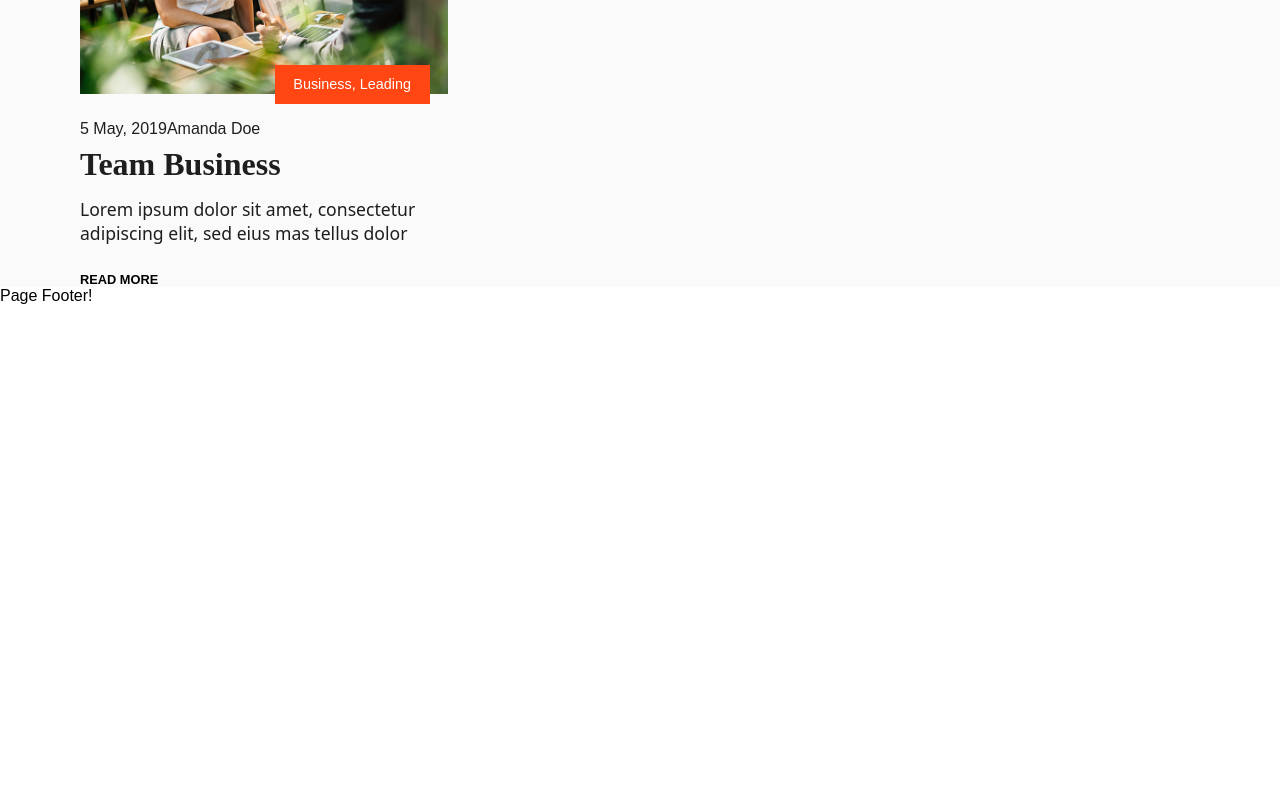
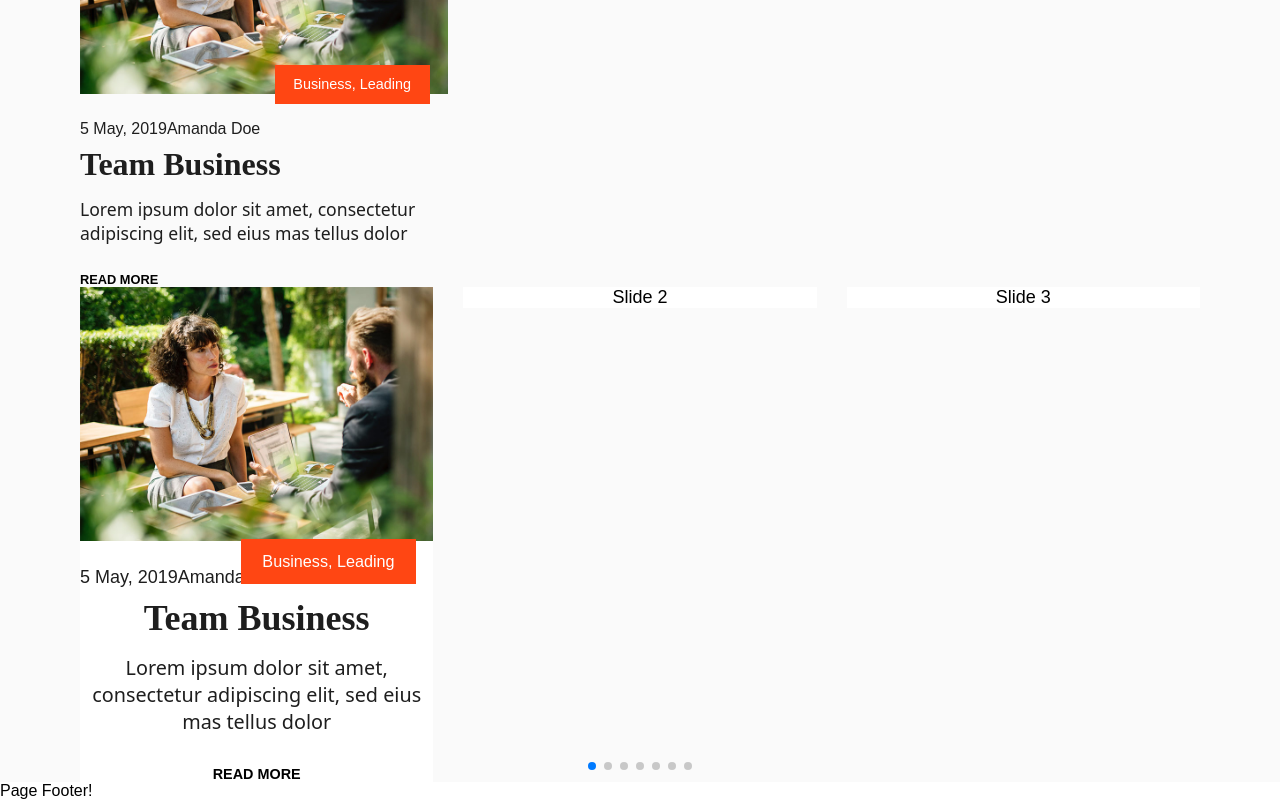
Before and after one commit to PasqualeIannace/proj-html-vuejs, a Vue app: page / in a window 1280 px wide. Shown: the part 4142-4942 px from the top of the page. Before the commit the page ends 4447 px from the top, so only its background shows below. Built offline with nearby package versions, Linux system fonts and the light colour scheme; a web font is replaced by a local one.

Commit message:
Importo libreria swiper

```diff
--- a/package.json
+++ b/package.json
@@ -15,6 +15,7 @@
     "@fortawesome/free-solid-svg-icons": "^6.5.0",
     "@fortawesome/vue-fontawesome": "^3.0.5",
     "axios": "^1.6.2",
+    "swiper": "^11.0.5",
     "vue": "^3.3.8"
   },
   "devDependencies": {
--- a/src/App.vue
+++ b/src/App.vue
@@ -4,16 +4,18 @@ import PageHeader from "./components/PageHeader.vue"
 import PageFooter from "./components/PageFooter.vue"
 
 import { store } from "./store.js" //state management
+import { register } from 'swiper/element/bundle';
+register();
 
 export default {
 	components: {
 		PageHeader,
 		PageMain,
-		PageFooter
+		PageFooter,
 	},
 	data() {
 		return {
-			store
+			store,
 		}
 	},
 	mounted() {
--- a/src/components/PageMain.vue
+++ b/src/components/PageMain.vue
@@ -1,5 +1,13 @@
 <script>
 import { store } from "../store.js" //state management
+import { register } from 'swiper/element/bundle'; //caroselli!!!
+
+register();
+import 'swiper/css';
+import 'swiper/css/pagination';
+
+import { Swiper, SwiperSlide } from 'swiper/vue';
+import { Pagination } from 'swiper/modules';
 
 import Jumbo from "./Jumbo.vue"
 import Section1 from "./Section1.vue"
@@ -10,6 +18,14 @@ export default {
         Jumbo,
         Section1,
         Section2,
+        Swiper,
+        SwiperSlide,
+    },
+
+    setup() {
+        return {
+            modules: [Pagination],
+        };
     },
 
     data() {
@@ -22,7 +38,6 @@ export default {
 
     },
     mounted() {
-
     }
 }
 </script>
@@ -76,6 +91,39 @@ export default {
                     <p class="rMore">READ MORE</p>
                 </div>
             </div>
+
+            <!-- swiper test -->
+            <swiper :slidesPerView="3" :spaceBetween="30" :pagination="{
+                clickable: true,
+            }" :modules="modules" class="mySwiper">
+                <swiper-slide>
+                    <div class="card relative">
+                        <img src="/img/h1-img-01.jpg" alt="">
+                        <div class="infoImg bgOrange absolute">
+                            <span>Business, Leading</span>
+                        </div>
+
+                        <div class="infoEvent dFlex">
+                            <div class="date">
+                                <a href="#">5 May, 2019</a>
+                            </div>
+                            <div class="guest">
+                                <a href="#">Amanda Doe</a>
+                            </div>
+                        </div>
+                        <div class="cardTitle">
+                            <a class="title" href="#">Team Business</a>
+                            <p class="lorem">Lorem ipsum dolor sit amet, consectetur adipiscing elit, sed eius mas tellus
+                                dolor</p>
+                            <p class="rMore">READ MORE</p>
+                        </div>
+                    </div>
+                </swiper-slide>
+                <swiper-slide>Slide 2</swiper-slide><swiper-slide>Slide 3</swiper-slide>
+                <swiper-slide>Slide 4</swiper-slide><swiper-slide>Slide 5</swiper-slide>
+                <swiper-slide>Slide 6</swiper-slide><swiper-slide>Slide 7</swiper-slide>
+                <swiper-slide>Slide 8</swiper-slide><swiper-slide>Slide 9</swiper-slide>
+            </swiper>
         </div>
     </div>
 </template>
@@ -159,4 +207,28 @@ export default {
         padding: 1.4em 0 0.5em 0;
     }
 }
+
+// SWIPER
+.swiper {
+    width: 100%;
+    height: 100%;
+}
+
+.swiper-slide {
+    text-align: center;
+    font-size: 18px;
+    background: #fff;
+
+    /* Center slide text vertically */
+    display: flex;
+    justify-content: center;
+    align-items: center;
+}
+
+.swiper-slide img {
+    display: block;
+    width: 100%;
+    height: 100%;
+    object-fit: cover;
+}
 </style>
```
Also changed, not shown: 1 other file (tests, documents, lock files or other folders).
